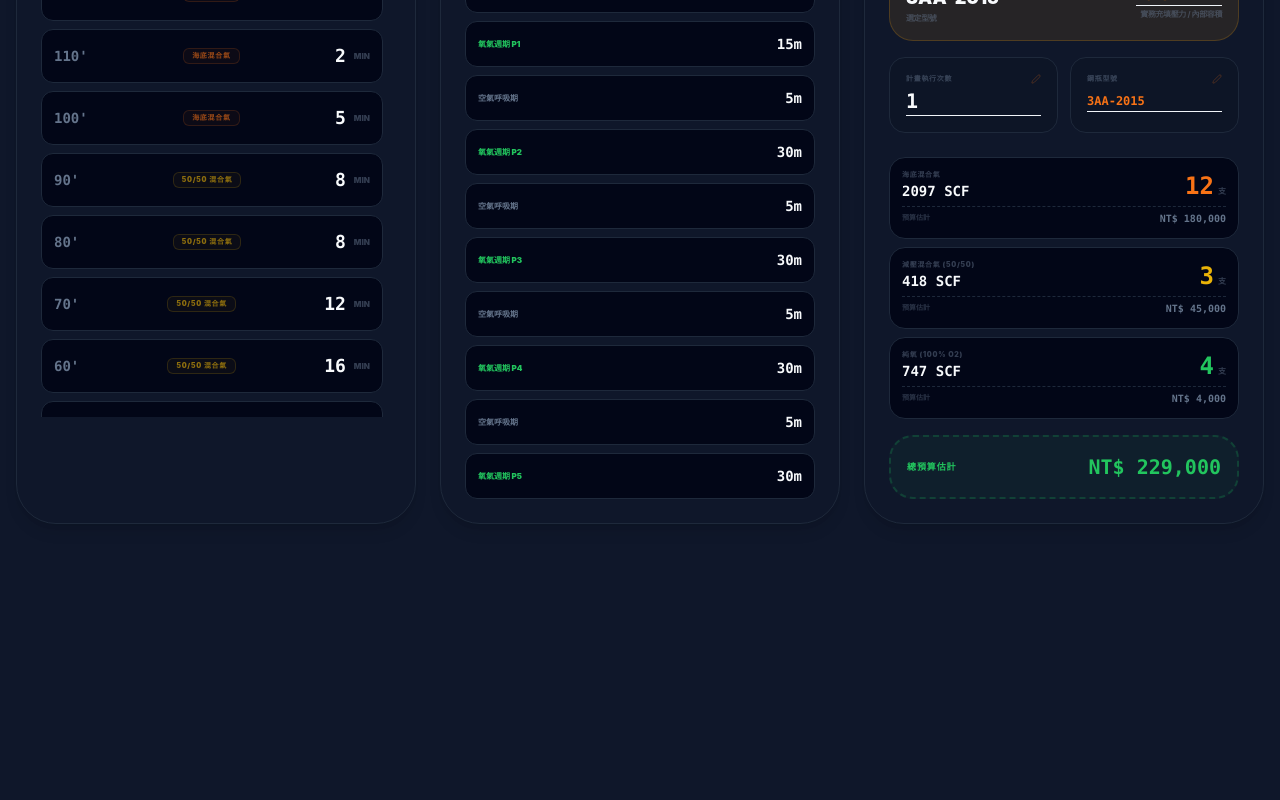
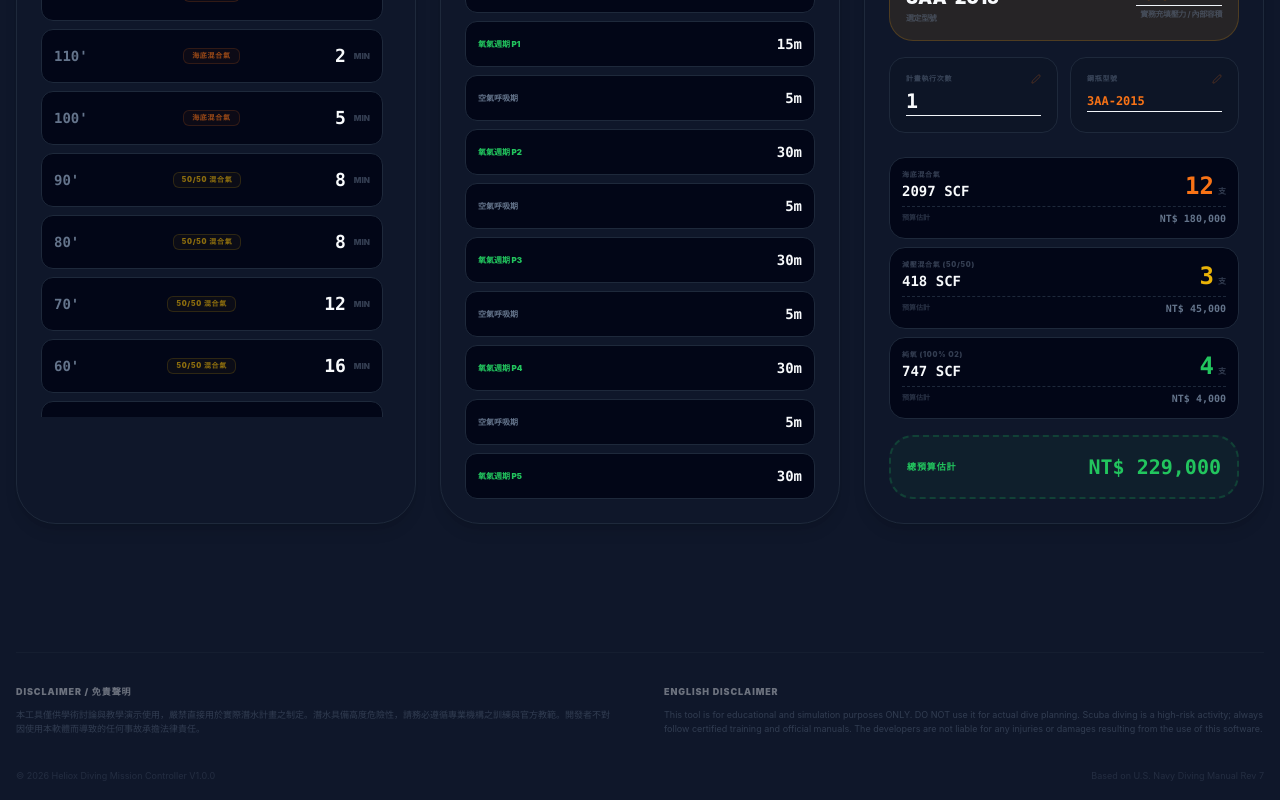
Before and after one commit to ryanhu-tech/heliox-mission-controller, a React (Vite) app: page / in a window 1280 px wide. Shown: the part 1066-1866 px from the top of the page. Before the commit the page ends 1686 px from the top, so only its background shows below. Built offline with nearby package versions, Linux system fonts and the light colour scheme.

Commit message:
docs: add dual-language disclaimer to web footer and PDF output

```diff
--- a/src/App.jsx
+++ b/src/App.jsx
@@ -489,6 +489,23 @@ function App() {
              </div>
           </section>
         </div>
+
+        <footer className="mt-12 pt-8 border-t opacity-40 text-[9px] leading-relaxed" style={{ borderColor: t.border, color: t.textSecondary }}>
+          <div className="grid grid-cols-2 gap-12">
+            <div>
+              <p className="font-black mb-2 uppercase tracking-widest" style={{ color: t.textPrimary }}>Disclaimer / 免責聲明</p>
+              <p>本工具僅供學術討論與教學演示使用，嚴禁直接用於實際潛水計畫之制定。潛水具備高度危險性，請務必遵循專業機構之訓練與官方教範。開發者不對因使用本軟體而導致的任何事故承擔法律責任。</p>
+            </div>
+            <div>
+              <p className="font-black mb-2 uppercase tracking-widest" style={{ color: t.textPrimary }}>English Disclaimer</p>
+              <p>This tool is for educational and simulation purposes ONLY. DO NOT use it for actual dive planning. Scuba diving is a high-risk activity; always follow certified training and official manuals. The developers are not liable for any injuries or damages resulting from the use of this software.</p>
+            </div>
+          </div>
+          <div className="mt-8 flex justify-between items-center opacity-60">
+            <p>© 2026 Heliox Diving Mission Controller V1.0.0</p>
+            <p>Based on U.S. Navy Diving Manual Rev 7</p>
+          </div>
+        </footer>
       </div>
   );
 }
```
